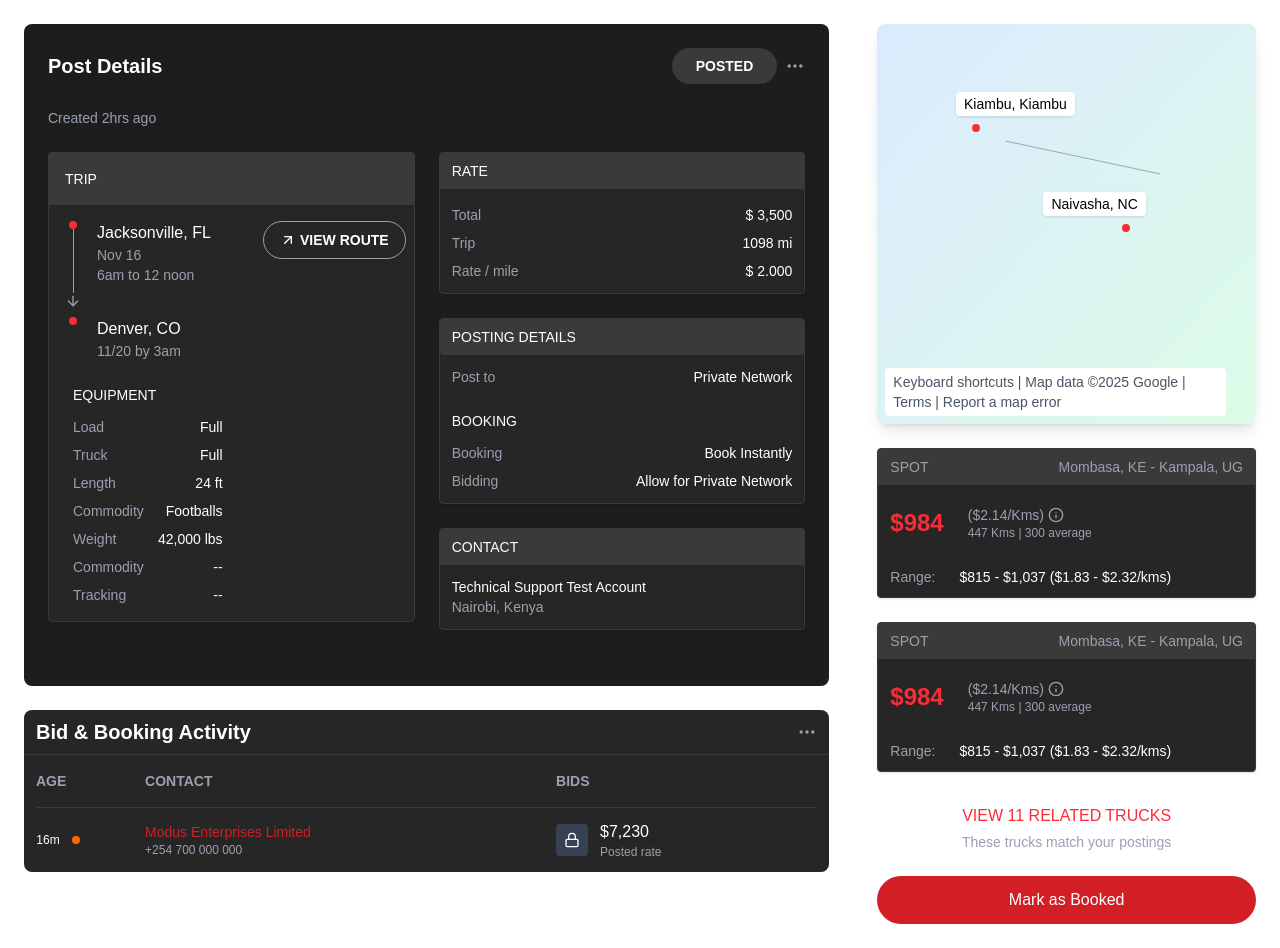
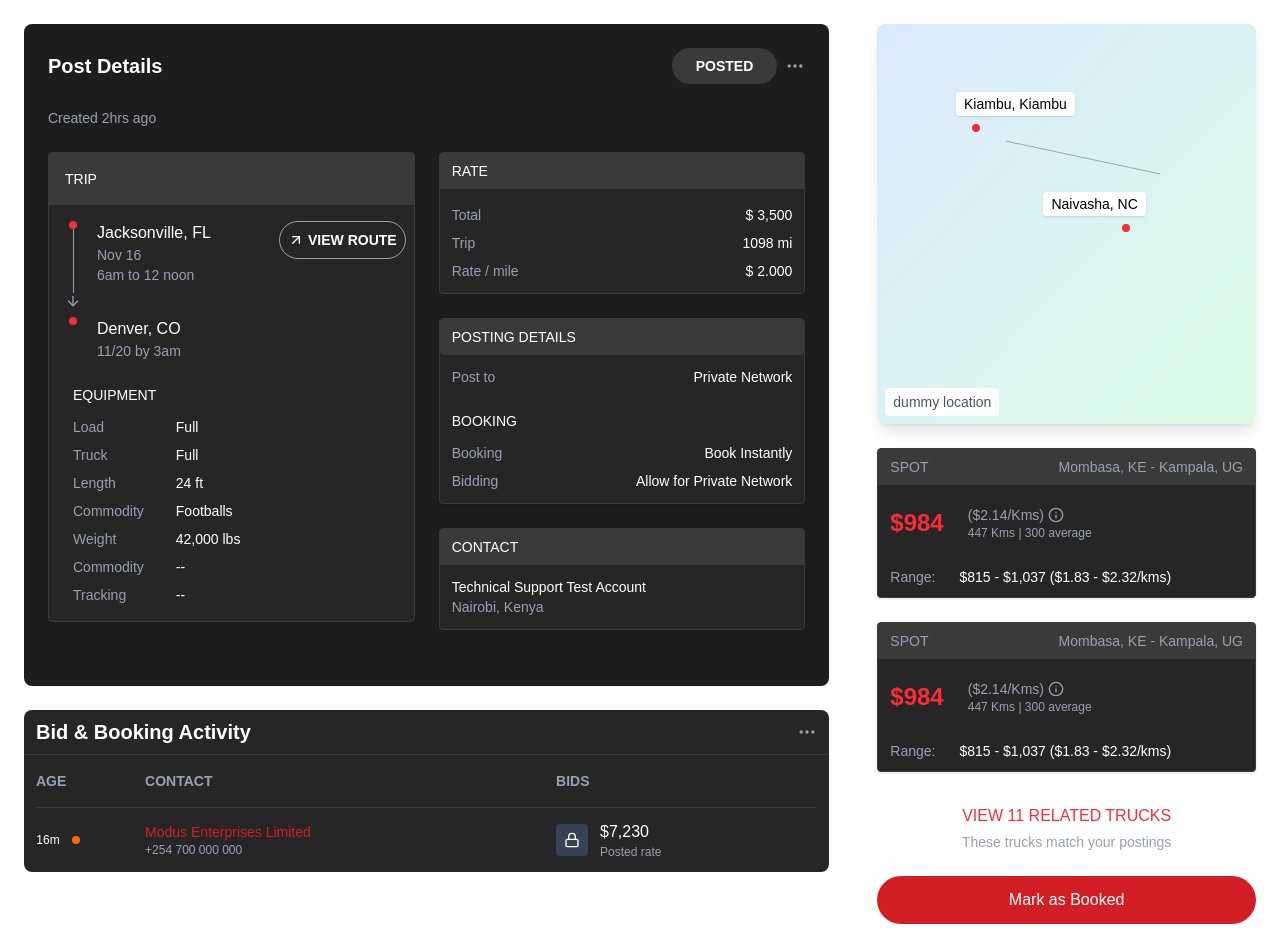
Before and after one commit to mwaijohn/apexloads, a Next.js app: page / in a window 1280 px wide. Built offline with nearby package versions, Linux system fonts and the light colour scheme.

Commit message:
aligned equipment items

```diff
--- a/src/app/components/postdetails/MapCard.jsx
+++ b/src/app/components/postdetails/MapCard.jsx
@@ -16,7 +16,7 @@ const MapCard = () => {
                 <span className="bg-white px-2 py-1 rounded shadow text-black text-xs sm:text-sm">Naivasha, NC</span>
             </div>
             <div className="absolute bottom-2 left-2 text-xs sm:text-sm text-gray-600 bg-white px-2 py-1 rounded max-w-[90%]">
-                Keyboard shortcuts | Map data ©2025 Google | Terms | Report a map error
+                dummy location
             </div>
         </div>
     )
--- a/src/app/components/postdetails/TripCard.tsx
+++ b/src/app/components/postdetails/TripCard.tsx
@@ -35,42 +35,43 @@ const TripCard = () => {
                             </div>
                         </div>
                     </div>
+
                     <div className="mt-6 ml-2">
                         <h4 className="text-sm font-medium mb-3">EQUIPMENT</h4>
                         <div className="space-y-2 text-sm">
-                            <div className="grid grid-cols-2 gap-2">
-                                <span className="text-gray-400">Load</span>
-                                <span className="text-right">Full</span>
+                            <div className="grid grid-cols-2 gap-8">
+                                <span className="text-gray-400 text-left">Load</span>
+                                <span className="text-left">Full</span>
                             </div>
-                            <div className="grid grid-cols-2 gap-2">
+                            <div className="grid grid-cols-2 gap-8">
                                 <span className="text-gray-400">Truck</span>
-                                <span className="text-right">Full</span>
+                                <span className="text-left">Full</span>
                             </div>
-                            <div className="grid grid-cols-2 gap-2">
+                            <div className="grid grid-cols-2 gap-8">
                                 <span className="text-gray-400">Length</span>
-                                <span className="text-right">24 ft</span>
+                                <span className="text-left">24 ft</span>
                             </div>
-                            <div className="grid grid-cols-2 gap-2">
+                            <div className="grid grid-cols-2 gap-8 items-center">
                                 <span className="text-gray-400">Commodity</span>
-                                <span className="text-right">Footballs</span>
+                                <span className="text-left">Footballs</span>
                             </div>
-                            <div className="grid grid-cols-2 gap-2">
+                            <div className="grid grid-cols-2 gap-8">
                                 <span className="text-gray-400">Weight</span>
-                                <span className="text-right">42,000 lbs</span>
+                                <span className="text-left">42,000 lbs</span>
                             </div>
-                            <div className="grid grid-cols-2 gap-2">
+                            <div className="grid grid-cols-2 gap-8">
                                 <span className="text-gray-400">Commodity</span>
-                                <span className="text-right">--</span>
+                                <span className="text-left ">--</span>
                             </div>
-                            <div className="grid grid-cols-2 gap-2">
+                            <div className="grid grid-cols-2 gap-8">
                                 <span className="text-gray-400">Tracking</span>
-                                <span className="text-right">--</span>
+                                <span className="text-left">--</span>
                             </div>
                         </div>
                     </div>
                 </div>
                 <div className="ml-5">
-                    <button className="bg-[#272627] text-white font-bold text-sm rounded-full px-4 py-2 flex items-center hover:bg-red-600 transition-colors border-1 border-gray-400">
+                    <button className="bg-[#272627] text-white font-bold text-sm rounded-full px-2 py-2 flex items-center hover:bg-red-600 transition-colors border-1 border-gray-400">
                         <ArrowUpRight className="w-4 h-4 mr-1" /> VIEW ROUTE
                     </button>
                 </div>
```
Also changed, not shown: design.jpeg (added), 1 other file (tests, documents, lock files or other folders).
